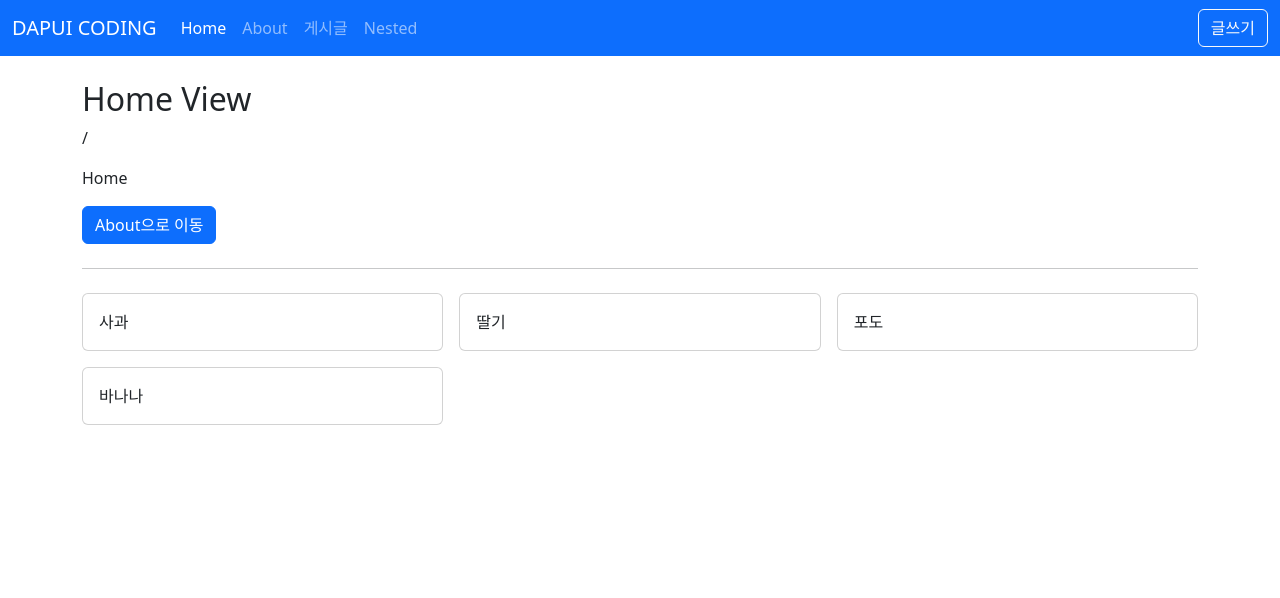
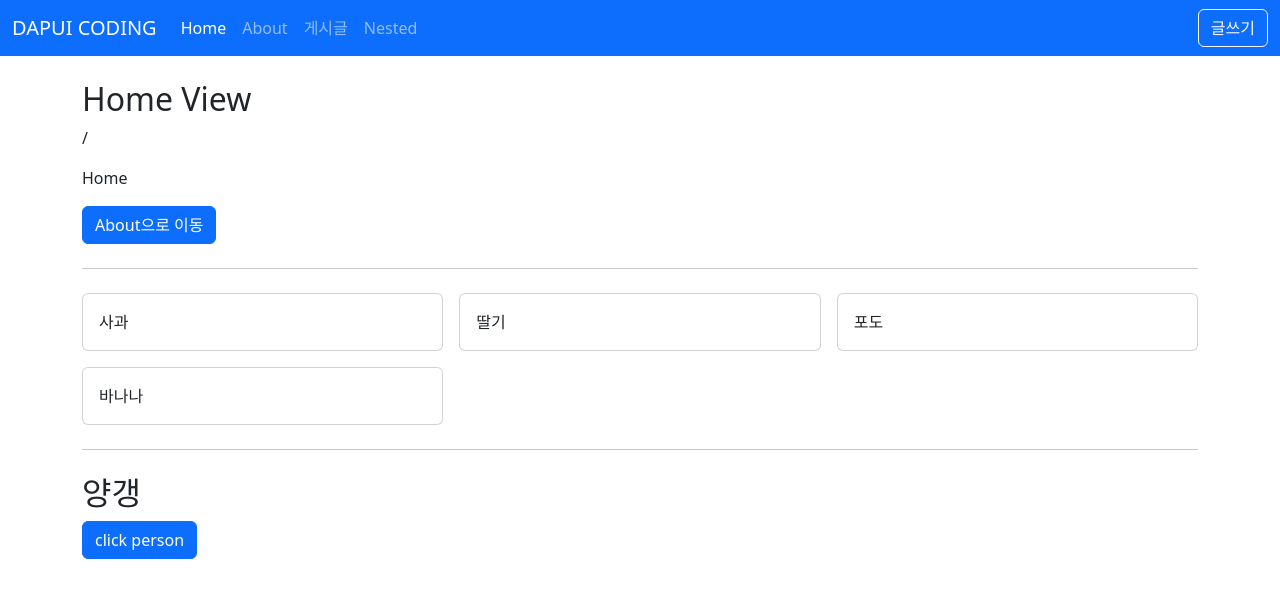
Before and after one commit to dapui/Vue, a Vue app in the folder vue3-posts/: page / in a window 1280 px wide. Shown: the top 598 px of the page. Built offline with nearby package versions, Linux system fonts and the light colour scheme.

Commit message:
Vue3 플러그인 만들기

```diff
--- /dev/null
+++ b/vue3-posts/src/plugins/func.js
@@ -0,0 +1,5 @@
+function funcPlugins() {
+  console.log('funcPlugins');
+}
+
+export default funcPlugins;
--- /dev/null
+++ b/vue3-posts/src/plugins/obj.js
@@ -0,0 +1,11 @@
+const objPlugins = {
+  install(app, options) {
+    console.log('objPlugins app: ', app);
+    console.log('objPlugins options: ', options);
+    // app.component() 전역 컴포넌트
+    // app.config.globalProperties 전역 애플리케이션 인스턴스에 속성 추가
+    // app.directive 커스텀 디렉티브
+    // app.provide() 리소스
+  },
+};
+export default objPlugins;
--- /dev/null
+++ b/vue3-posts/src/plugins/person.js
@@ -0,0 +1,13 @@
+export default {
+  install(app, options) {
+    const person = {
+      name: 'dapui',
+      say() {
+        alert(this.name);
+      },
+      ...options,
+    };
+    app.config.globalProperties.$person = person;
+    app.provide('person', person);
+  },
+};
--- a/vue3-posts/src/views/HomeView.vue
+++ b/vue3-posts/src/views/HomeView.vue
@@ -8,11 +8,23 @@
     <AppGrid :items="items" v-slot="{ item }">
       <AppCard>{{ item }}</AppCard>
     </AppGrid>
+    <hr class="my-4" />
+    <h2>{{ $person.name }}</h2>
+    <button class="btn btn-primary" @click="person.say">click person</button>
   </div>
 </template>
 
+<script>
+export default {
+  created() {
+    // console.log(this.$person.name);
+    // this.$person.say();
+  },
+};
+</script>
+
 <script setup>
-import { ref } from 'vue';
+import {inject, ref} from 'vue';
 import { useRouter } from 'vue-router';
 import AppCard from '@/components/AppCard.vue';
 import AppGrid from '@/components/AppGrid.vue';
@@ -23,6 +35,9 @@
 };
 
 const items = ref(['사과', '딸기', '포도', '바나나']);
+
+const person = inject('person');
+console.log('person.name: ', person.name);
 </script>
 
 <style lang="scss" scoped></style>
```
Also changed, not shown: vue3-posts/src/main.js (+9 -2 lines).
